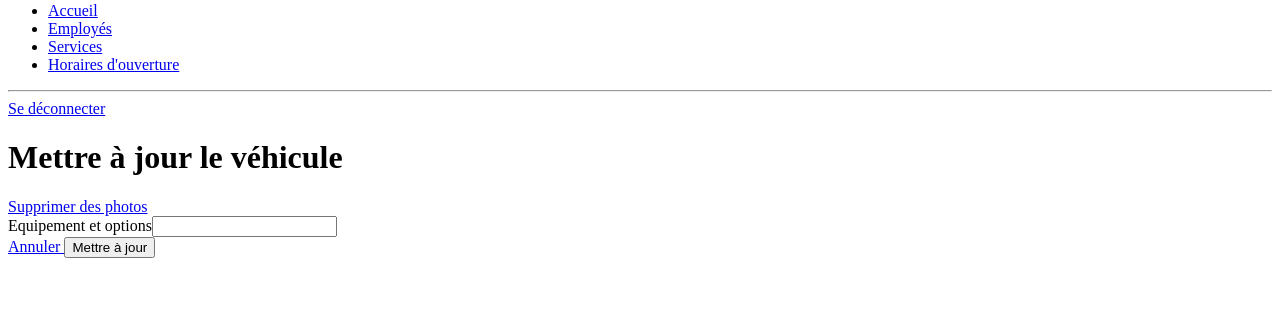
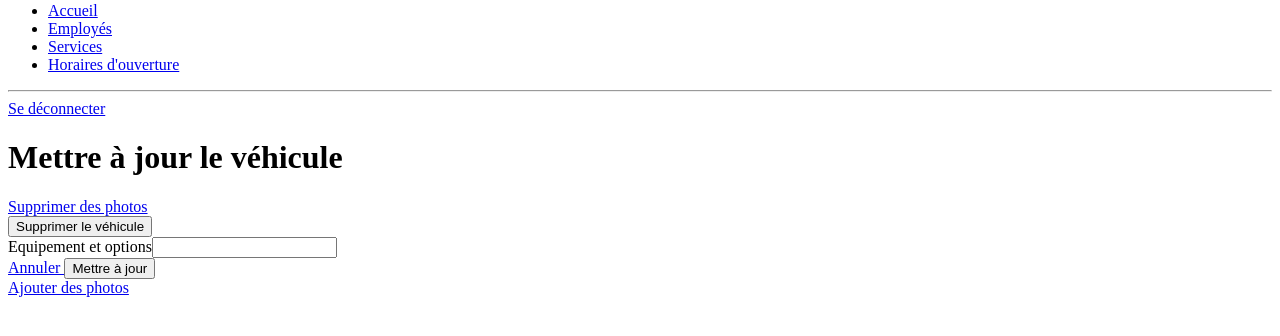
Before and after one commit to Kattokika/ecf-garage, a Symfony app: template templates/vehicule/edit.html.twig in a window 1280 px wide. Shown: the part 247-583 px from the top of the page. Run offline with Twig, Linux system fonts and the light colour scheme; the template is opened without the code that fills it, so the values that code supplies are empty; form fields are guessed from the names that the template uses; some libraries are stand-ins or nearby versions.

Commit message:
derniers changements

```diff
--- a/docker-compose.prod.yml
+++ b/docker-compose.prod.yml
@@ -6,6 +6,8 @@ services:
     environment:
       APP_SECRET: ${APP_SECRET}
       MERCURE_JWT_SECRET: ${CADDY_MERCURE_JWT_SECRET}
+    volumes:
+      - /home/debian/photos:/srv/app/public/uploads/photos
 
   caddy:
     environment:
--- a/src/Repository/AvisRepository.php
+++ b/src/Repository/AvisRepository.php
@@ -19,7 +19,7 @@ use Doctrine\Persistence\ManagerRegistry;
  */
 class AvisRepository extends ServiceEntityRepository
 {
-    public const AVIS_PER_PAGE = 2;
+    public const AVIS_PER_PAGE = 10;
     public function __construct(ManagerRegistry $registry)
     {
         parent::__construct($registry, Avis::class);
--- a/templates/horaires/edit.html.twig
+++ b/templates/horaires/edit.html.twig
@@ -39,7 +39,9 @@
             </div>
         {% endfor %}
     </div>
-    <button class="btn">{{ button_label|default('Save') }}</button>
+    <div class="text-end">
+        <button class="btn btn-primary me-3" style="width: 140px;">{{ button_label|default('Sauvegarder') }}</button>
+    </div>
     {{ form_end(form) }}
 
 {% endblock %}
--- a/templates/vehicule/_create_edit_form.html.twig
+++ b/templates/vehicule/_create_edit_form.html.twig
@@ -39,13 +39,22 @@
     {% endfor %}
 </div>
 <div class="pt-3">
-    <div class="col-6">
+    <div class="col-12 justify-content-between d-flex">
+        <div class="d-inline-block">
         {% if cancel_button|default(false) %}
             <a href="{{ path('app_vehicule_index_pro') }}" class="btn btn-danger">
                 Annuler
             </a>
         {% endif %}
+
         <button type="submit" class="btn btn-primary">{{ button_label|default('Etape suivante') }}</button>
+        </div>
+        {% if edit_mode|default(false) %}
+
+        <a href="{{ path('app_vehicule_new_photos', { slug: vehicule.slug }) }}" class="btn btn-primary">
+            Ajouter des photos
+        </a>
+        {% endif %}
     </div>
 </div>
 {{ form_end(form) }}
--- a/templates/vehicule/_delete_form.html.twig
+++ b/templates/vehicule/_delete_form.html.twig
@@ -1,4 +1,4 @@
-<form method="post" action="{{ path('app_vehicule_delete', {'slug': vehicule.slug}) }}" onsubmit="return confirm('Are you sure you want to delete this item?');">
+<form method="post" action="{{ path('app_vehicule_delete', {'slug': vehicule.slug}) }}" onsubmit="return confirm('Êtes-vous sûr de vouloir supprimer ce véhicule?');">
     <input type="hidden" name="_token" value="{{ csrf_token('delete' ~ vehicule.slug) }}">
-    <button class="btn">Delete</button>
+    <button class="btn btn-danger ms-3">Supprimer le véhicule</button>
 </form>
--- a/templates/vehicule/edit.html.twig
+++ b/templates/vehicule/edit.html.twig
@@ -4,11 +4,14 @@
 
 {% block content %}
     <h1 class="text-center">Mettre à jour le véhicule</h1>
-    <div class="w-100 text-end">
-    <a href="{{ path('app_vehicule_delete_photos', { slug: vehicule.slug }) }}" class="btn btn-danger">Supprimer des photos</a>
+    <div class="w-100 justify-content-end d-flex">
+        <div class="d-flex text-end">
+            <a href="{{ path('app_vehicule_delete_photos', { slug: vehicule.slug }) }}" class="btn btn-danger">Supprimer des photos</a>
+            {{ include('vehicule/_delete_form.html.twig') }}
+        </div>
     </div>
     <div class="row p-3 g-3">
-        {{ include('vehicule/_create_edit_form.html.twig', {'button_label': 'Mettre à jour', cancel_button: true}) }}
+        {{ include('vehicule/_create_edit_form.html.twig', {'button_label': 'Mettre à jour', cancel_button: true, edit_mode: true}) }}
     </div>
 
 {% endblock %}
--- a/templates/vehicule/new.html.twig
+++ b/templates/vehicule/new.html.twig
@@ -5,6 +5,6 @@
 {% block content %}
     <h1 class="text-center p-3">Ajouter un véhicule</h1>
     <div class="row g-3 p-3">
-        {{ include('vehicule/_create_edit_form.html.twig', { cancel_button: true }) }}
+        {{ include('vehicule/_create_edit_form.html.twig', { cancel_button: true , edit_mode: false}) }}
     </div>
 {% endblock %}
```
Also changed, not shown: tests/sql/horaires.sql (added, +7 -0 lines), tests/sql/vehicule_carburant.sql (added, +5 -0 lines), README.md, 1 other file.
